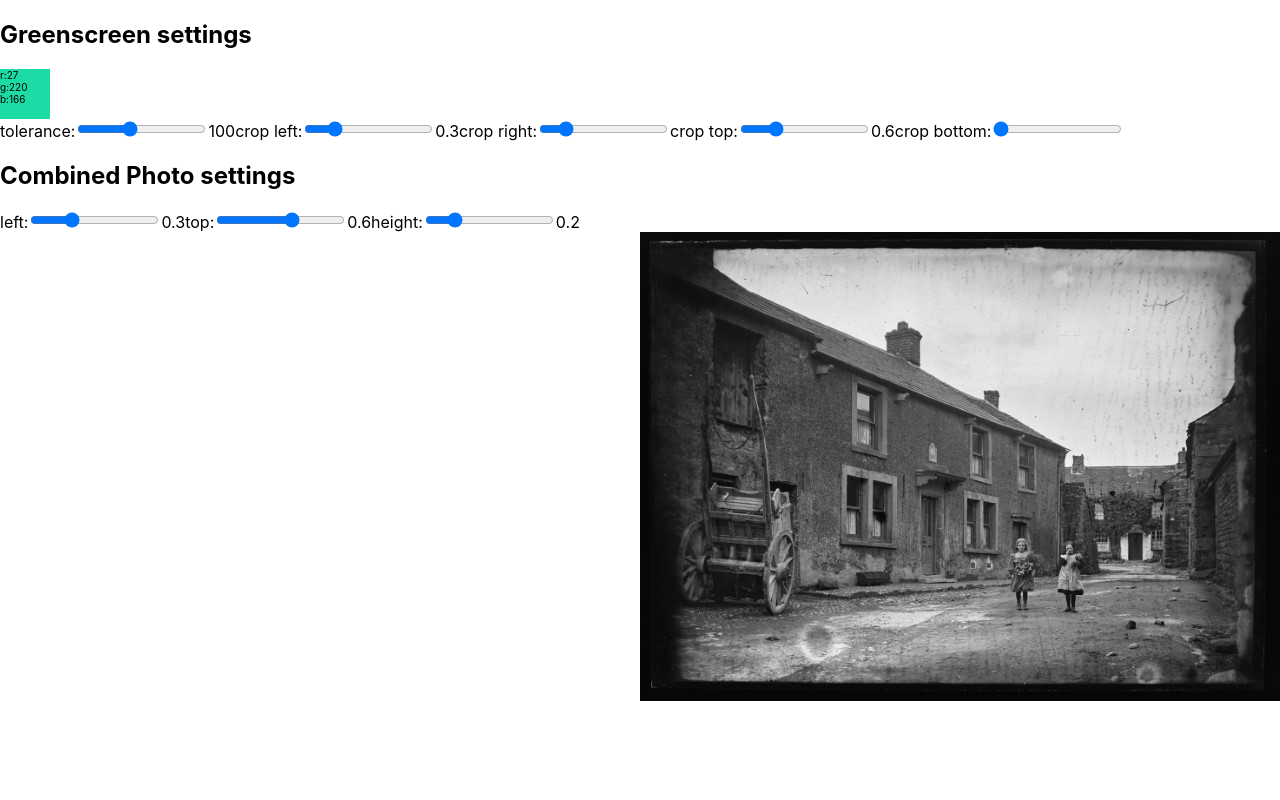
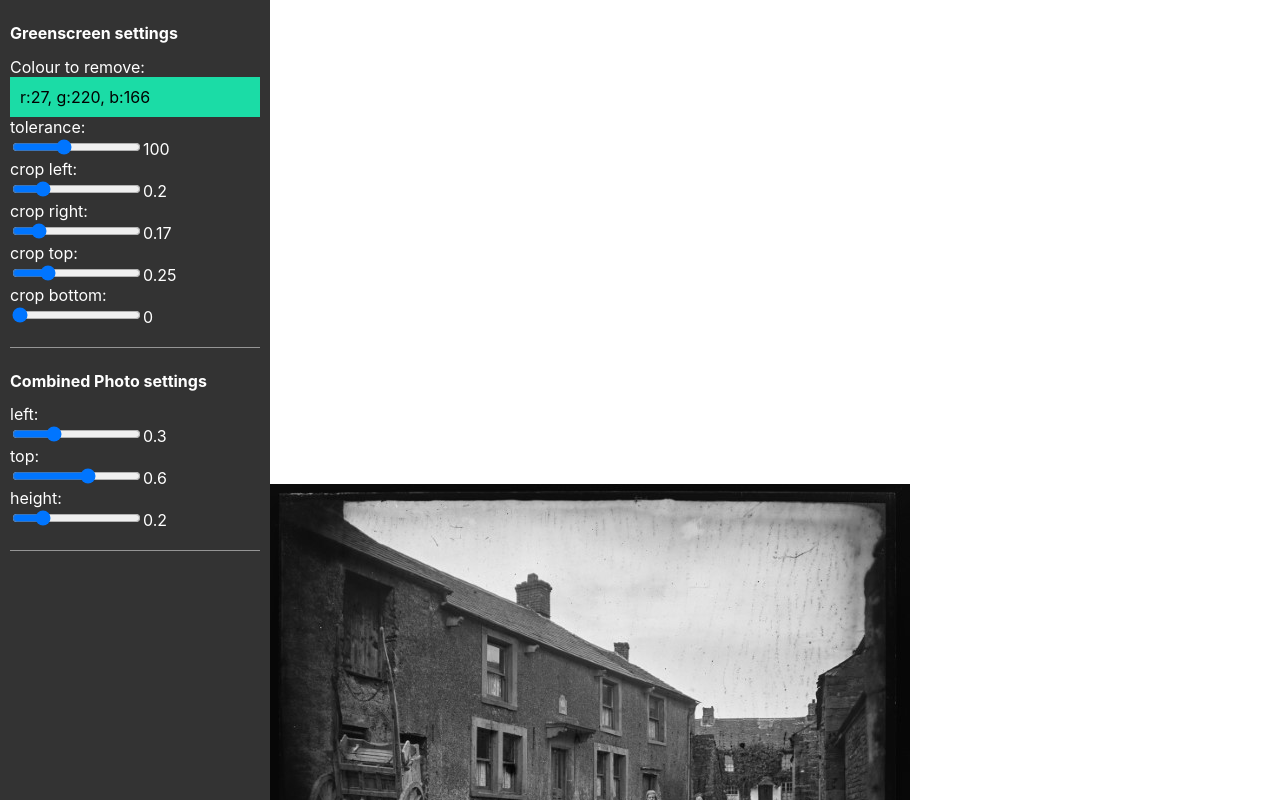
Before and after one commit to chrisdennett/greenscreen-sankey, a React (Create React App) app: page / in a window 1280 px wide. Shown: the top 800 px of the page. Built offline with nearby package versions, Linux system fonts and the light colour scheme; no server answers.

Commit message:
moved controls to sidebar

```diff
--- /dev/null
+++ b/src/components/controls/Controls.js
@@ -0,0 +1,129 @@
+import React from "react";
+import styles from "./controls.module.css";
+
+export default function Controls({
+  colourToRemove,
+  tolerance,
+  cropBox,
+  outBox,
+  onToleranceChange,
+  onCropBoxChange,
+  onOutBoxChange,
+}) {
+  return (
+    <div className={styles.controls}>
+      <section>
+        <h2 className={styles.sectionHeader}>Greenscreen settings</h2>
+
+        <span className={styles.controlName}>Colour to remove:</span>
+        <div
+          className={styles.colourSwatch}
+          style={{
+            backgroundColor: `rgb(${colourToRemove.r}, ${colourToRemove.g}, ${colourToRemove.b})`,
+          }}
+        >
+          {`r:${colourToRemove.r}, g:${colourToRemove.g}, b:${colourToRemove.b}`}
+        </div>
+        <label>
+          <span className={styles.controlName}>tolerance: </span>
+          <input
+            type="range"
+            value={tolerance}
+            onChange={onToleranceChange}
+            min="0"
+            max="255"
+          />
+          {tolerance}
+        </label>
+        <label>
+          <span className={styles.controlName}>crop left: </span>
+          <input
+            type="range"
+            value={cropBox.left}
+            onChange={(e) => onCropBoxChange("left", e.target.value)}
+            min="0"
+            max="1"
+            step="0.01"
+          />
+          {cropBox.left}
+        </label>
+        <label>
+          <span className={styles.controlName}>crop right: </span>
+          <input
+            type="range"
+            value={cropBox.right}
+            onChange={(e) => onCropBoxChange("right", e.target.value)}
+            min="0"
+            max="1"
+            step="0.01"
+          />
+          {cropBox.right}
+        </label>
+        <label>
+          <span className={styles.controlName}>crop top: </span>
+          <input
+            type="range"
+            value={cropBox.top}
+            onChange={(e) => onCropBoxChange("top", e.target.value)}
+            min="0"
+            max="1"
+            step="0.01"
+          />
+          {cropBox.top}
+        </label>
+        <label>
+          <span className={styles.controlName}>crop bottom: </span>
+          <input
+            type="range"
+            value={cropBox.bottom}
+            onChange={(e) => onCropBoxChange("bottom", e.target.value)}
+            min="0"
+            max="1"
+            step="0.01"
+          />
+          {cropBox.bottom}
+        </label>
+      </section>
+
+      <section>
+        <h2 className={styles.sectionHeader}>Combined Photo settings</h2>
+        <label>
+          <span className={styles.controlName}>left: </span>
+          <input
+            type="range"
+            value={outBox.left}
+            onChange={(e) => onOutBoxChange("left", e.target.value)}
+            min="0"
+            max="1"
+            step="0.01"
+          />
+          {outBox.left}
+        </label>
+        <label>
+          <span className={styles.controlName}>top: </span>
+          <input
+            type="range"
+            value={outBox.top}
+            onChange={(e) => onOutBoxChange("top", e.target.value)}
+            min="0"
+            max="1"
+            step="0.01"
+          />
+          {outBox.top}
+        </label>
+        <label>
+          <span className={styles.controlName}>height: </span>
+          <input
+            type="range"
+            value={outBox.height}
+            onChange={(e) => onOutBoxChange("height", e.target.value)}
+            min="0"
+            max="1"
+            step="0.01"
+          />
+          {outBox.height}
+        </label>
+      </section>
+    </div>
+  );
+}
--- /dev/null
+++ b/src/components/controls/controls.module.css
@@ -0,0 +1,32 @@
+.controls {
+  padding: 0;
+  max-width: 250px;
+  background: rgba(0, 0, 0, 0.8);
+  color: white;
+  min-height: 100vh;
+  padding: 0 10px;
+}
+
+.controls section {
+  display: flex;
+  flex-direction: column;
+  border-bottom: rgba(255, 255, 255, 0.479) 1px solid;
+  padding: 10px 0 20px 0;
+}
+
+.sectionHeader {
+  font-size: 16px;
+}
+
+.controlName {
+  min-width: 300px;
+  display: inline-block;
+}
+
+.colourSwatch {
+  font-size: 10;
+  width: 50;
+  height: 50;
+  color: black;
+  padding: 10px;
+}
--- a/src/components/greenscreen/Greenscreen.js
+++ b/src/components/greenscreen/Greenscreen.js
@@ -1,4 +1,5 @@
 import React, { useRef, useEffect, useState } from "react";
+import Controls from "../controls/Controls";
 import { drawCombinedCanvas } from "./functions";
 import styles from "./greenscreen.module.css";
 // orig tutorial: https://github.com/sreetamdas/sreetamdas.com
@@ -64,7 +65,7 @@ export const GreenScreen = ({ bgImg }) => {
       cropBox,
       outBox,
     });
-  }, [bgImg, colourToRemove, frameCount, tolerance]);
+  }, [bgImg, colourToRemove, frameCount, tolerance, outBox, cropBox]);
 
   const onCanvasClick = (e) => {
     e.preventDefault();
@@ -88,126 +89,21 @@ export const GreenScreen = ({ bgImg }) => {
   const onCropBoxChange = (prop, value) =>
     setCropBox({ ...cropBox, [prop]: value });
 
+  const controlsProps = {
+    cropBox,
+    outBox,
+    tolerance,
+    colourToRemove,
+    onCropBoxChange,
+    onToleranceChange,
+    onOutBoxChange,
+  };
+
   return (
     <div className={styles.greenscreen}>
-      <div>
-        <div>
-          <h2>Greenscreen settings</h2>
-          <div
-            style={{
-              fontSize: 10,
-              zIndex: 1,
-              width: 50,
-              height: 50,
-              backgroundColor: `rgb(${colourToRemove.r}, ${colourToRemove.g}, ${colourToRemove.b})`,
-            }}
-          >
-            r:{colourToRemove.r} <br />
-            g:{colourToRemove.g} <br />
-            b:{colourToRemove.b}
-          </div>
-          <label>
-            tolerance:
-            <input
-              type="range"
-              value={tolerance}
-              onChange={onToleranceChange}
-              min="0"
-              max="255"
-            />
-            {tolerance}
-          </label>
-          <label>
-            crop left:
-            <input
-              type="range"
-              value={cropBox.left}
-              onChange={(e) => onCropBoxChange("left", e.target.value)}
-              min="0"
-              max="1"
-              step="0.01"
-            />
-            {outBox.left}
-          </label>
-          <label>
-            crop right:
-            <input
-              type="range"
-              value={cropBox.right}
-              onChange={(e) => onCropBoxChange("right", e.target.value)}
-              min="0"
-              max="1"
-              step="0.01"
-            />
-            {outBox.right}
-          </label>
-          <label>
-            crop top:
-            <input
-              type="range"
-              value={cropBox.top}
-              onChange={(e) => onCropBoxChange("top", e.target.value)}
-              min="0"
-              max="1"
-              step="0.01"
-            />
-            {outBox.top}
-          </label>
-          <label>
-            crop bottom:
-            <input
-              type="range"
-              value={cropBox.bottom}
-              onChange={(e) => onCropBoxChange("bottom", e.target.value)}
-              min="0"
-              max="1"
-              step="0.01"
-            />
-            {outBox.bottom}
-          </label>
-        </div>
-      </div>
+      <Controls {...controlsProps} />
 
-      <div>
-        <h2>Combined Photo settings</h2>
-        <label>
-          left:
-          <input
-            type="range"
-            value={outBox.left}
-            onChange={(e) => onOutBoxChange("left", e.target.value)}
-            min="0"
-            max="1"
-            step="0.01"
-          />
-          {outBox.left}
-        </label>
-        <label>
-          top:
-          <input
-            type="range"
-            value={outBox.top}
-            onChange={(e) => onOutBoxChange("top", e.target.value)}
-            min="0"
-            max="1"
-            step="0.01"
-          />
-          {outBox.top}
-        </label>
-        <label>
-          height:
-          <input
-            type="range"
-            value={outBox.height}
-            onChange={(e) => onOutBoxChange("height", e.target.value)}
-            min="0"
-            max="1"
-            step="0.01"
-          />
-          {outBox.height}
-        </label>
-      </div>
-
+      <main>
         <canvas
           ref={greenscreenCanvasRef}
           width="640"
@@ -226,6 +122,7 @@ export const GreenScreen = ({ bgImg }) => {
             height: "480px",
           }}
         />
+      </main>
     </div>
   );
 };
--- a/src/components/greenscreen/greenscreen.module.css
+++ b/src/components/greenscreen/greenscreen.module.css
@@ -1,3 +1,4 @@
 .greenscreen {
   padding: 0;
+  display: flex;
 }
```
Lines whose indentation alone changed are shown as unchanged.
